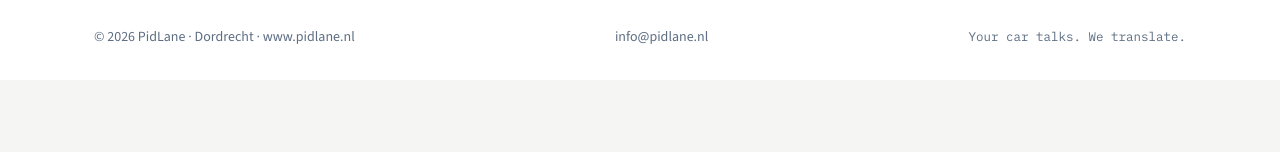
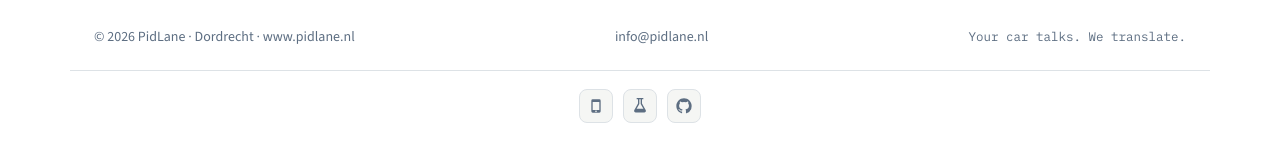
Before and after one commit to NewspeedyNL/PidLane-Pitch, a plain HTML site: page index.html in a window 1280 px wide. Shown: the part 7765-7917 px from the top of the page. Before the commit the page ends 7845 px from the top, so only its background shows below. Drawn offline with nearby package versions, Linux system fonts and the light colour scheme.

Commit message:
Add files via upload

```diff
--- a/index.html
+++ b/index.html
@@ -256,6 +256,10 @@ details p{padding:0 22px 18px;color:var(--tx);font-size:15px}
 
 footer{background:var(--white);border-top:1px solid var(--line);padding:32px 0;font-size:14px;color:var(--tx2)}
 .foot{display:flex;justify-content:space-between;gap:20px;flex-wrap:wrap;align-items:center}
+.devbar{display:flex;justify-content:center;gap:10px;margin-top:22px;padding-top:18px;border-top:1px solid var(--line)}
+.devbar a{display:inline-flex;align-items:center;justify-content:center;width:34px;height:34px;border:1px solid var(--line);border-radius:8px;background:var(--paper);color:var(--tx2);text-decoration:none;transition:.15s}
+.devbar a:hover{border-color:var(--ink);color:var(--ink)}
+.devbar svg{width:16px;height:16px;fill:currentColor}
 .foot a:hover{color:var(--ink)}
 
 /* ── reveal ── */
@@ -670,6 +674,11 @@ footer{background:var(--white);border-top:1px solid var(--line);padding:32px 0;f
     <div><a href="mailto:info@pidlane.nl">info@pidlane.nl</a></div>
     <div class="mono" style="font-size:12.5px">Your car talks. We translate.</div>
   </div>
+  <div class="wrap devbar">
+    <a href="https://newspeedynl.github.io/PidLane/index.html" title="PidLane app" aria-label="PidLane app"><svg viewBox="0 0 24 24"><path d="M17 2H7a2 2 0 0 0-2 2v16a2 2 0 0 0 2 2h10a2 2 0 0 0 2-2V4a2 2 0 0 0-2-2zm0 16H7V6h10v12zm-5 3.2a1.2 1.2 0 1 1 0-2.4 1.2 1.2 0 0 1 0 2.4z"/></svg></a>
+    <a href="https://newspeedynl.github.io/PidLane/pidlane-veldlab.html" title="Veldlab" aria-label="Veldlab"><svg viewBox="0 0 24 24"><path d="M9 2v6.3L3.5 18a2.5 2.5 0 0 0 2.2 3.7h12.6a2.5 2.5 0 0 0 2.2-3.7L15 8.3V2h2V0H7v2h2zm2 0h2v7l4.1 7H6.9L11 9V2z"/></svg></a>
+    <a href="https://github.com/newspeedynl/PidLane" title="GitHub" aria-label="GitHub"><svg viewBox="0 0 24 24"><path d="M12 .5C5.65.5.5 5.65.5 12c0 5.08 3.29 9.39 7.86 10.91.58.11.79-.25.79-.55v-2.15c-3.2.7-3.87-1.36-3.87-1.36-.52-1.33-1.28-1.68-1.28-1.68-1.04-.71.08-.7.08-.7 1.15.08 1.76 1.19 1.76 1.19 1.03 1.76 2.7 1.25 3.36.96.1-.75.4-1.25.72-1.54-2.55-.29-5.24-1.28-5.24-5.69 0-1.26.45-2.28 1.19-3.09-.12-.29-.52-1.46.11-3.05 0 0 .97-.31 3.18 1.18a11 11 0 0 1 5.8 0c2.2-1.49 3.17-1.18 3.17-1.18.63 1.59.23 2.76.11 3.05.74.81 1.19 1.83 1.19 3.09 0 4.42-2.7 5.39-5.26 5.68.41.35.77 1.05.77 2.12v3.14c0 .3.21.66.8.55A11.5 11.5 0 0 0 23.5 12C23.5 5.65 18.35.5 12 .5z"/></svg></a>
+  </div>
 </footer>
 
 <script>
```
